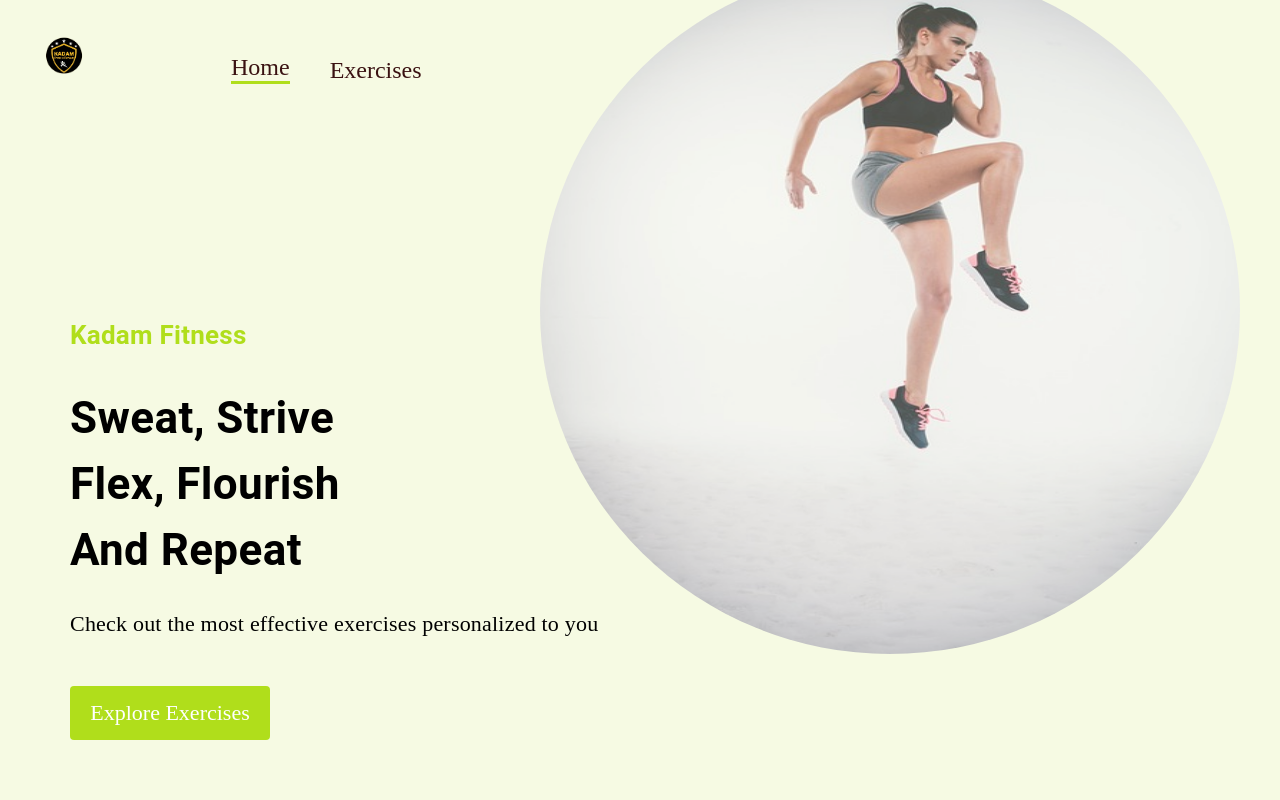
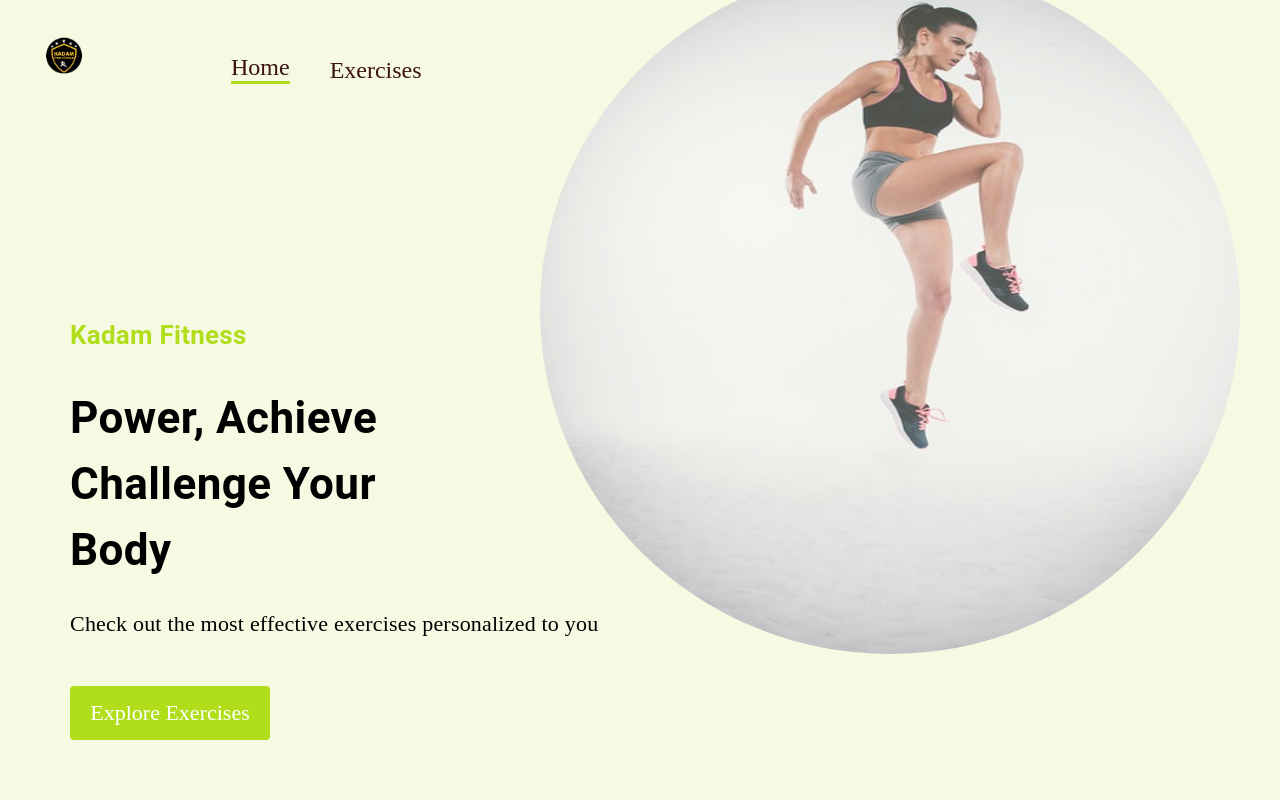
Before and after one commit to nishanneupane/kadam_fitness, a React (Create React App) app: page / in a window 1280 px wide. Shown: the top 800 px of the page. Built offline with nearby package versions, Linux system fonts and the light colour scheme; no server answers.

Commit message:
Project Updated

```diff
--- a/src/components/HeroBanner.js
+++ b/src/components/HeroBanner.js
@@ -7,9 +7,9 @@ const HeroBanner = () => (
   <Box sx={{ mt: { lg: '212px', xs: '70px' }, ml: { sm: '50px' } }} position="relative" p="20px">
     <Typography color="#b0de1b" fontWeight="600" fontSize="26px">Kadam Fitness</Typography>
     <Typography fontWeight={700} sx={{ fontSize: { lg: '44px', xs: '40px' } }} mb="23px" mt="30px">
-      Sweat, Strive <br />
-      Flex, Flourish <br />
-      And Repeat
+      Power, Achieve<br />
+      Challenge Your <br />
+      Body
     </Typography>
     <Typography fontSize="22px" fontFamily="Alegreya" lineHeight="35px">
       Check out the most effective exercises personalized to you
```
